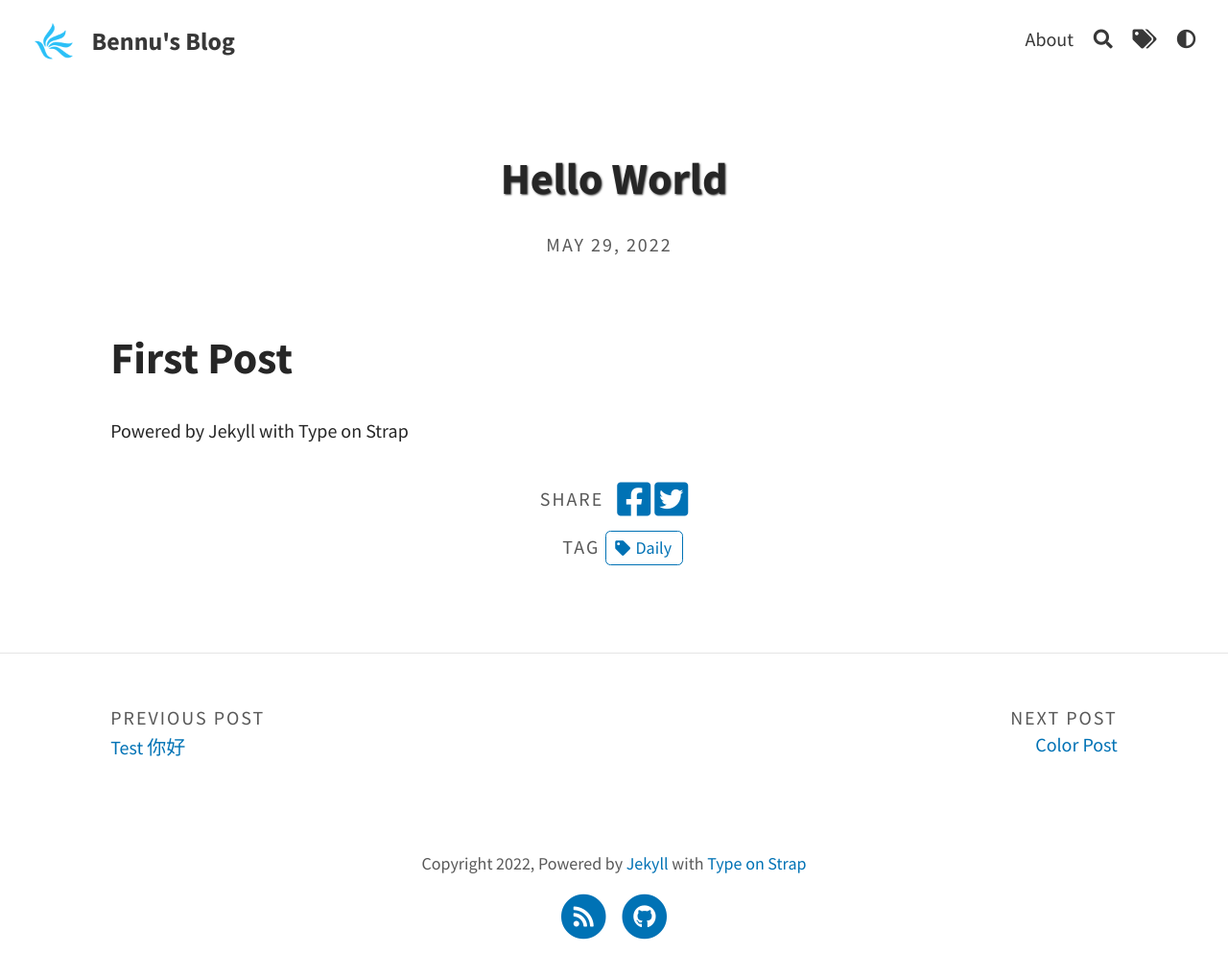
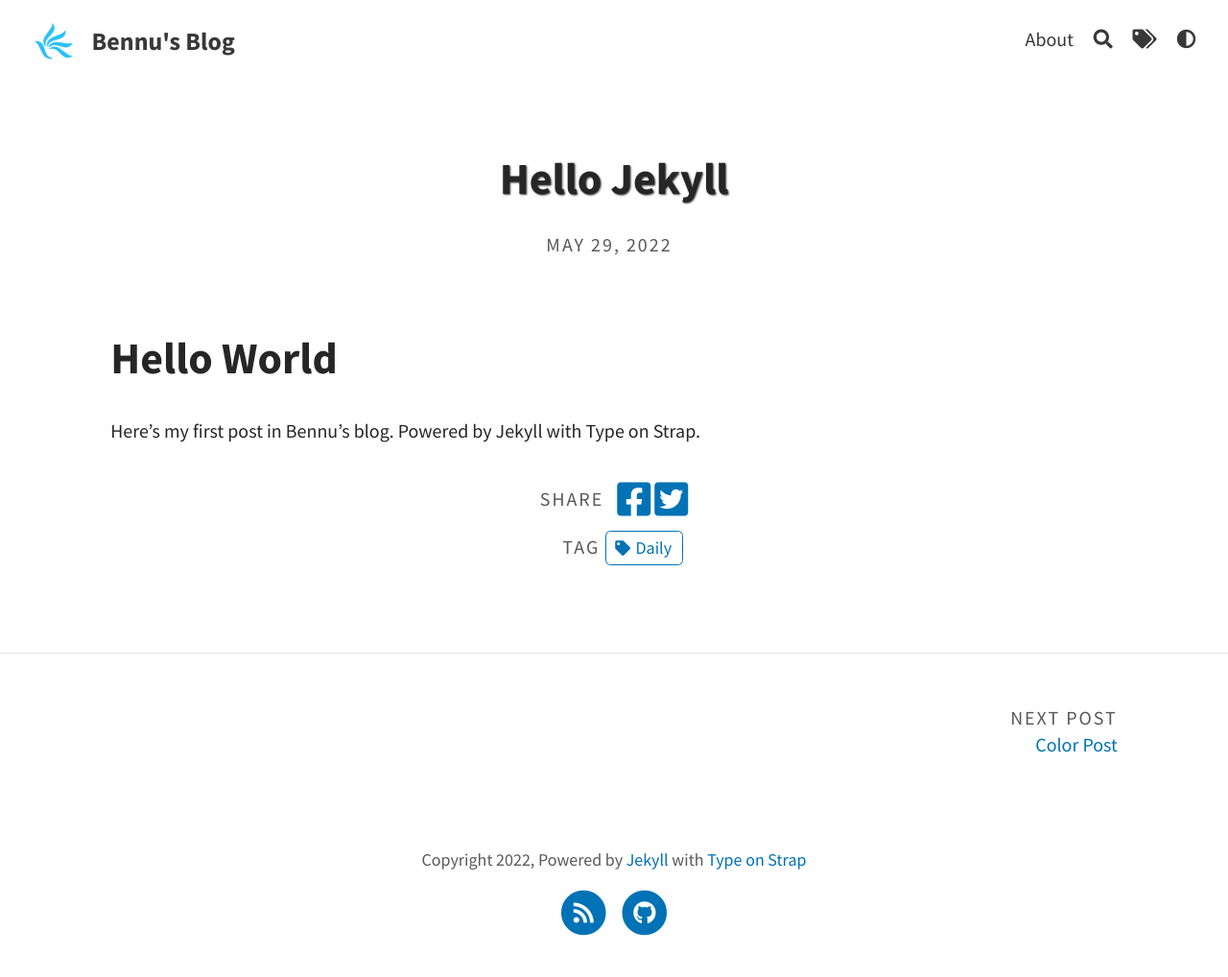
Before and after one commit to Hsiungchun/hsiungchun.github.io, a Jekyll site: the page built from _posts/2022-05-29-Hello-World.md, in a window 1280 px wide. Shown: the whole page at 96% size. Built offline with Jekyll 4.4.1, drawn with Linux system fonts in a browser that asks for light colours; comment, search, counter and statistics services are not loaded.

Commit message:
modify post

```diff
--- a/_posts/2022-05-29-Hello-World.md
+++ b/_posts/2022-05-29-Hello-World.md
@@ -1,9 +1,9 @@
 ---
 layout: post
-title: "Hello World"
+title: "Hello Jekyll"
 tags: [Daily]
 ---
 
-# First Post
+# Hello World
 
-Powered by Jekyll with Type on Strap
+Here's my first post in Bennu's blog. Powered by Jekyll with Type on Strap.
--- a/_posts/2022-05-29-New-Post.md
+++ /dev/null
@@ -1,10 +0,0 @@
----
-layout: post
-title: "Test 你好"
-tags: [Daily]
----
-
-
-# Test
-
-内容
```
Also changed, not shown: _posts/2014-08-08-Markup-Syntax-Highlighting.md (+1 -0 lines), _posts/2019-05-18-color-post.md (+1 -0 lines).
